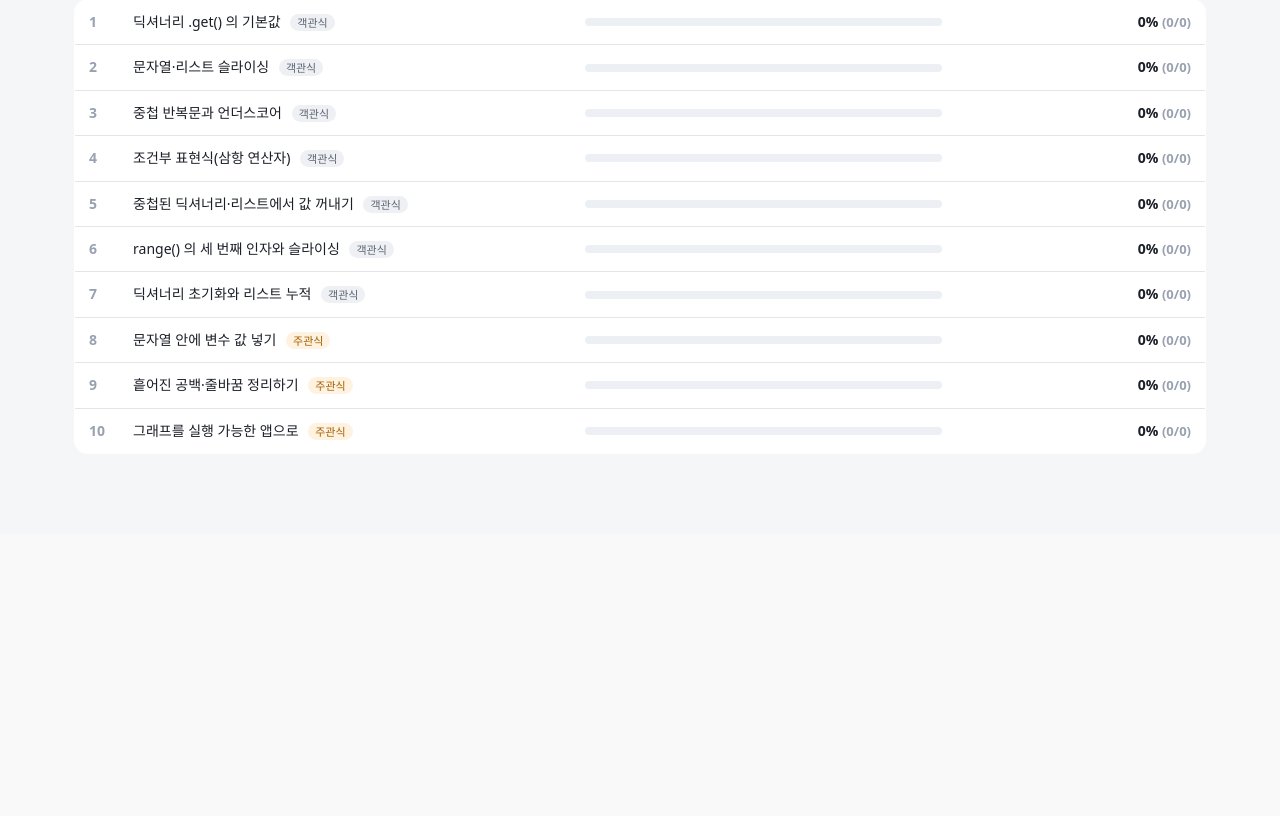
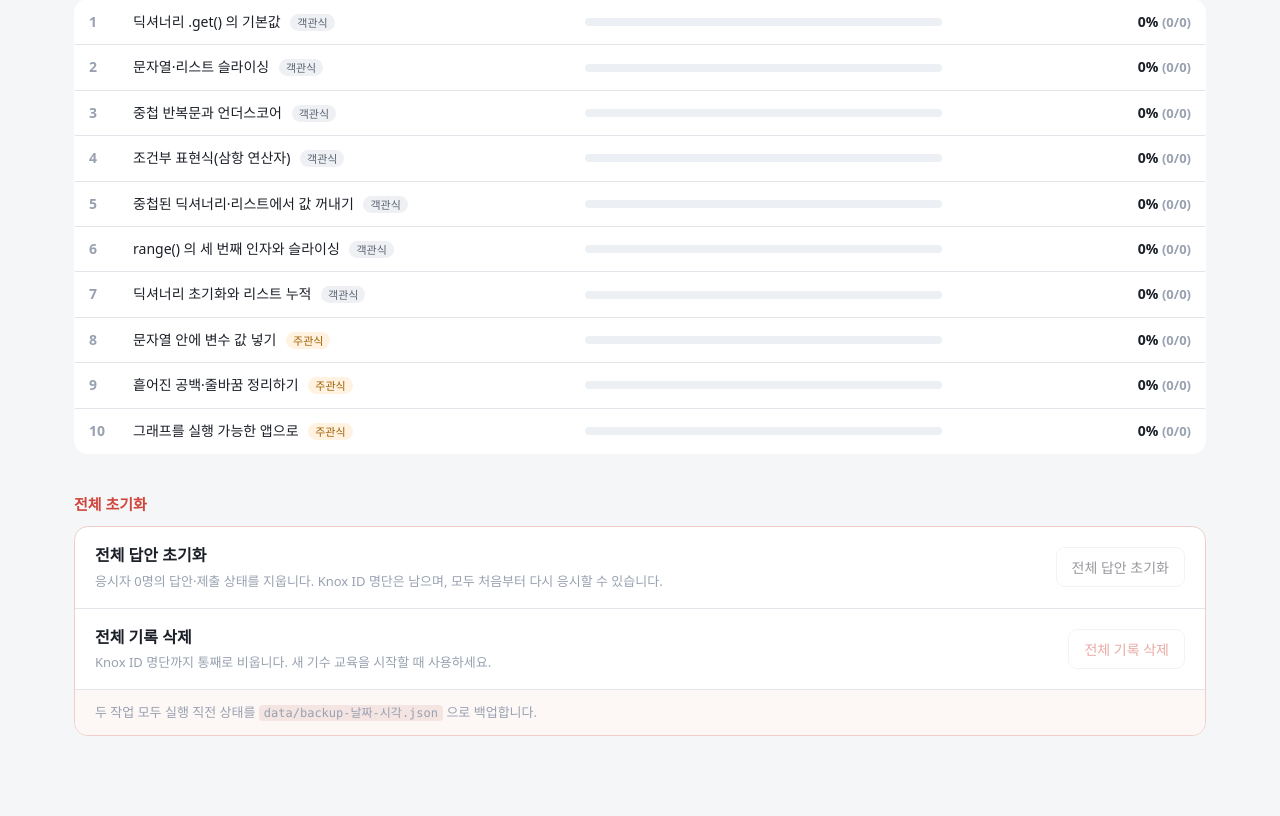
Before and after one commit to sanhaa/python-test-platform, a Flask app: page /admin in a window 1280 px wide. Shown: the part 456-1272 px from the top of the page. Before the commit the page ends 896 px from the top, so only its background shows below. Run offline with Flask 3, Linux system fonts and the light colour scheme; the visitor is signed in with stand-in values (Sample User, id 1).

Commit message:
응시자 식별을 Knox ID로 변경하고 전체 초기화 기능 추가
이름 대신 Knox ID로 접속하도록 전면 교체:
- 로그인 화면·관리자 표 헤더·CSV 헤더·안내 문구 전부 Knox ID로 통일
- 저장 필드 name -> knox_id, 기존 기록은 불러올 때 자동 변환
- 대소문자 무시, 공백 제거, 관리자 목록 정렬도 대소문자 무시

관리자 전체 초기화:
- 전체 답안 초기화 — 답안·제출 상태만 지우고 Knox ID 명단은 유지
- 전체 기록 삭제 — 명단까지 비움 (새 기수 교육 시작용)
- 두 작업 모두 실행 직전 상태를 data/backup-날짜-시각.json 으로 자동 백업
- 같은 초에 두 번 실행해도 백업이 덮어써지지 않도록 일련번호를 붙임

교육생 결과 화면에 점수와 정답을 함께 표시하도록 기본값 변경.

Co-Authored-By: Claude Opus 5 (1M context) <noreply@anthropic.com>

```diff
--- a/app.py
+++ b/app.py
@@ -67,18 +67,18 @@ def current_student():
 @app.route("/", methods=["GET", "POST"])
 def login():
     if request.method == "POST":
-        name = " ".join((request.form.get("name") or "").split())
-        if not name:
-            flash("이름을 입력해 주세요.")
+        knox_id = "".join((request.form.get("knox_id") or "").split())
+        if not knox_id:
+            flash("Knox ID를 입력해 주세요.")
             return redirect(url_for("login"))
 
-        if name.lower() == ADMIN_NAME:
+        if knox_id.lower() == ADMIN_NAME:
             session["is_admin"] = True
             return redirect(url_for("admin"))
 
         session.pop("is_admin", None)
-        record = storage.start_student(name)
-        session["student"] = record["name"]
+        record = storage.start_student(knox_id)
+        session["student"] = record["knox_id"]
         if record.get("submitted"):
             return redirect(url_for("result"))
         return redirect(url_for("exam"))
@@ -99,10 +99,10 @@ def logout():
 
 @app.route("/exam")
 def exam():
-    name = current_student()
-    if not name:
+    knox_id = current_student()
+    if not knox_id:
         return redirect(url_for("login"))
-    record = storage.get_student(name)
+    record = storage.get_student(knox_id)
     if record is None:
         session.clear()
         return redirect(url_for("login"))
@@ -110,14 +110,14 @@ def exam():
         return redirect(url_for("result"))
     return render_template("exam.html", title=TITLE, subtitle=SUBTITLE,
                            questions=QUESTIONS, total=TOTAL_QUESTIONS,
-                           name=record["name"], answers=record.get("answers", {}))
+                           knox_id=record["knox_id"], answers=record.get("answers", {}))
 
 
 @app.route("/api/answer", methods=["POST"])
 def api_answer():
     """문항 답안 자동 저장."""
-    name = current_student()
-    if not name:
+    knox_id = current_student()
+    if not knox_id:
         return jsonify({"ok": False, "error": "not_logged_in"}), 401
     payload = request.get_json(silent=True) or {}
     qid = payload.get("qid")
@@ -125,7 +125,7 @@ def api_answer():
     if qid is None or int(qid) not in QUESTION_BY_ID:
         return jsonify({"ok": False, "error": "bad_question"}), 400
 
-    record = storage.save_answer(name, qid, value)
+    record = storage.save_answer(knox_id, qid, value)
     if record is None:
         return jsonify({"ok": False, "error": "no_record"}), 404
     if record.get("submitted"):
@@ -140,10 +140,10 @@ def api_answer():
 
 @app.route("/submit", methods=["POST"])
 def submit():
-    name = current_student()
-    if not name:
+    knox_id = current_student()
+    if not knox_id:
         return redirect(url_for("login"))
-    record = storage.get_student(name)
+    record = storage.get_student(knox_id)
     if record is None:
         session.clear()
         return redirect(url_for("login"))
@@ -158,16 +158,16 @@ def submit():
               ", ".join(str(m) for m in missing))
         return redirect(url_for("exam"))
 
-    storage.submit(name)
+    storage.submit(knox_id)
     return redirect(url_for("result"))
 
 
 @app.route("/result")
 def result():
-    name = current_student()
-    if not name:
+    knox_id = current_student()
+    if not knox_id:
         return redirect(url_for("login"))
-    record = storage.get_student(name)
+    record = storage.get_student(knox_id)
     if record is None:
         session.clear()
         return redirect(url_for("login"))
@@ -241,7 +241,7 @@ def admin_reset():
     key = request.form.get("key", "")
     record = storage.get_student(key)
     if record and storage.reset_student(key):
-        flash("'%s' 님의 답안을 초기화했습니다. 다시 응시할 수 있습니다." % record["name"])
+        flash("%s 님의 답안을 초기화했습니다. 다시 응시할 수 있습니다." % record["knox_id"])
     else:
         flash("초기화할 응시자를 찾지 못했습니다.")
     return redirect(request.form.get("next") or url_for("admin"))
@@ -254,7 +254,35 @@ def admin_delete():
     key = request.form.get("key", "")
     record = storage.get_student(key)
     if record and storage.delete_student(key):
-        flash("'%s' 님의 기록을 삭제했습니다." % record["name"])
+        flash("%s 님의 기록을 삭제했습니다." % record["knox_id"])
+    return redirect(url_for("admin"))
+
+
+@app.route("/admin/reset-all", methods=["POST"])
+def admin_reset_all():
+    """전체 응시자 답안 초기화. 명단은 남기고 다시 응시하게 한다."""
+    if not _require_admin():
+        return redirect(url_for("login"))
+    count, backup_path = storage.reset_all()
+    if count:
+        flash("응시자 %d명의 답안을 모두 초기화했습니다. 직전 기록은 %s 에 백업했습니다."
+              % (count, os.path.basename(backup_path)))
+    else:
+        flash("초기화할 응시 기록이 없습니다.")
+    return redirect(url_for("admin"))
+
+
+@app.route("/admin/delete-all", methods=["POST"])
+def admin_delete_all():
+    """전체 응시 기록 삭제. 명단까지 비운다."""
+    if not _require_admin():
+        return redirect(url_for("login"))
+    count, backup_path = storage.delete_all()
+    if count:
+        flash("응시 기록 %d건을 모두 삭제했습니다. 직전 기록은 %s 에 백업했습니다."
+              % (count, os.path.basename(backup_path)))
+    else:
+        flash("삭제할 응시 기록이 없습니다.")
     return redirect(url_for("admin"))
 
 
@@ -277,14 +305,14 @@ def admin_export():
 
     buf = io.StringIO()
     writer = csv.writer(buf)
-    header = ["이름", "제출여부", "제출시각", "점수"]
+    header = ["Knox ID", "제출여부", "제출시각", "점수"]
     header += ["%d번" % q["id"] for q in QUESTIONS]
     header += ["%d번 답안" % q["id"] for q in QUESTIONS]
     writer.writerow(header)
 
     for record in storage.load_all():
         graded = grade(record)
-        row = [record.get("name", ""),
+        row = [record.get("knox_id", ""),
                "제출" if record.get("submitted") else "미제출",
                record.get("submitted_at") or "",
                graded["score"] if record.get("submitted") else ""]
--- a/static/style.css
+++ b/static/style.css
@@ -330,6 +330,24 @@ thead .sticky-col { background: #fafbfc; z-index: 2; }
 .row-actions form { margin: 0; }
 .legend { font-size: 12px; color: var(--ink-mute); margin: 10px 2px 34px; }
 
+/* 전체 초기화 영역 */
+.danger-title { margin-top: 40px; color: var(--no); }
+.danger-zone {
+  background: var(--surface); border: 1px solid #f0cdc9;
+  border-radius: 14px; overflow: hidden;
+}
+.danger-row {
+  display: flex; align-items: center; justify-content: space-between;
+  gap: 20px; padding: 16px 20px; border-bottom: 1px solid var(--line);
+}
+.danger-row p { margin: 2px 0 0; }
+.danger-row form { margin: 0; flex: 0 0 auto; }
+.danger-zone .backup-note { margin: 0; padding: 12px 20px; background: #fdf7f6; }
+.danger-zone .backup-note code {
+  background: #f4e4e2; padding: 1px 5px; border-radius: 4px; font-size: 12px;
+}
+.btn:disabled { opacity: .45; cursor: not-allowed; }
+
 table.rates {
   width: 100%; border-collapse: collapse; background: var(--surface);
   border: 1px solid var(--line); border-radius: 14px; overflow: hidden;
--- a/templates/admin.html
+++ b/templates/admin.html
@@ -30,7 +30,7 @@
     <table class="grid">
       <thead>
         <tr>
-          <th class="sticky-col">이름</th>
+          <th class="sticky-col">Knox ID</th>
           <th>상태</th>
           <th>점수</th>
           {% for q in questions %}<th class="qcol">{{ q.id }}</th>{% endfor %}
@@ -42,7 +42,7 @@
         {% for row in rows %}
         <tr>
           <td class="sticky-col name">
-            <a href="{{ url_for('admin_student', key=row.record.key) }}">{{ row.record.name }}</a>
+            <a href="{{ url_for('admin_student', key=row.record.key) }}">{{ row.record.knox_id }}</a>
           </td>
           <td>
             {% if row.record.submitted %}
@@ -66,12 +66,12 @@
           <td class="muted small">{{ row.record.submitted_at or '—' }}</td>
           <td class="row-actions">
             <form method="post" action="{{ url_for('admin_reset') }}"
-                  onsubmit="return confirm('{{ row.record.name }} 님의 답안을 초기화할까요? 되돌릴 수 없습니다.');">
+                  onsubmit="return confirm('{{ row.record.knox_id }} 님의 답안을 초기화할까요? 되돌릴 수 없습니다.');">
               <input type="hidden" name="key" value="{{ row.record.key }}">
               <button class="btn tiny">초기화</button>
             </form>
             <form method="post" action="{{ url_for('admin_delete') }}"
-                  onsubmit="return confirm('{{ row.record.name }} 님의 기록을 완전히 삭제할까요?');">
+                  onsubmit="return confirm('{{ row.record.knox_id }} 님의 기록을 완전히 삭제할까요?');">
               <input type="hidden" name="key" value="{{ row.record.key }}">
               <button class="btn tiny danger">삭제</button>
             </form>
@@ -101,5 +101,32 @@
       {% endfor %}
     </tbody>
   </table>
+
+  <h2 class="section-title danger-title">전체 초기화</h2>
+  <section class="danger-zone">
+    <div class="danger-row">
+      <div>
+        <b>전체 답안 초기화</b>
+        <p class="muted small">응시자 {{ rows|length }}명의 답안·제출 상태를 지웁니다.
+          Knox ID 명단은 남으며, 모두 처음부터 다시 응시할 수 있습니다.</p>
+      </div>
+      <form method="post" action="{{ url_for('admin_reset_all') }}"
+            onsubmit="return confirm('응시자 {{ rows|length }}명의 답안을 모두 초기화합니다.\n계속할까요?');">
+        <button class="btn" {% if not rows %}disabled{% endif %}>전체 답안 초기화</button>
+      </form>
+    </div>
+    <div class="danger-row">
+      <div>
+        <b>전체 기록 삭제</b>
+        <p class="muted small">Knox ID 명단까지 통째로 비웁니다. 새 기수 교육을 시작할 때 사용하세요.</p>
+      </div>
+      <form method="post" action="{{ url_for('admin_delete_all') }}"
+            onsubmit="return confirm('응시 기록 {{ rows|length }}건을 모두 삭제합니다.\n명단까지 사라집니다. 계속할까요?');">
+        <button class="btn danger" {% if not rows %}disabled{% endif %}>전체 기록 삭제</button>
+      </form>
+    </div>
+    <p class="muted small backup-note">두 작업 모두 실행 직전 상태를
+      <code>data/backup-날짜-시각.json</code> 으로 백업합니다.</p>
+  </section>
 </div>
 {% endblock %}
--- a/templates/admin_student.html
+++ b/templates/admin_student.html
@@ -1,5 +1,5 @@
 {% extends "base.html" %}
-{% block page_title %}{{ record.name }} · 관리자{% endblock %}
+{% block page_title %}{{ record.knox_id }} · 관리자{% endblock %}
 {% block body_class %}admin-page{% endblock %}
 
 {% block content %}
@@ -7,7 +7,7 @@
   <header class="admin-head">
     <div>
       <p class="eyebrow"><a href="{{ url_for('admin') }}">← 응시 현황</a></p>
-      <h1>{{ record.name }}</h1>
+      <h1>{{ record.knox_id }}</h1>
       <p class="lead small">
         {% if record.submitted %}
           제출 완료 · {{ record.submitted_at }} ·
@@ -19,7 +19,7 @@
     </div>
     <div class="admin-actions">
       <form method="post" action="{{ url_for('admin_reset') }}"
-            onsubmit="return confirm('{{ record.name }} 님의 답안을 초기화할까요?');">
+            onsubmit="return confirm('{{ record.knox_id }} 님의 답안을 초기화할까요?');">
         <input type="hidden" name="key" value="{{ record.key }}">
         <input type="hidden" name="next" value="{{ url_for('admin_student', key=record.key) }}">
         <button class="btn">답안 초기화</button>
--- a/templates/exam.html
+++ b/templates/exam.html
@@ -7,7 +7,7 @@
   <aside class="sidebar">
     <div class="sidebar-head">
       <p class="eyebrow">사전 테스트</p>
-      <h2>{{ name }} 님</h2>
+      <h2>{{ knox_id }}</h2>
     </div>
 
     <div class="progress">
--- a/templates/result.html
+++ b/templates/result.html
@@ -5,7 +5,7 @@
 <div class="result-wrap">
   <header class="result-head">
     <p class="eyebrow">제출 완료</p>
-    <h1>{{ record.name }} 님, 제출이 완료되었습니다.</h1>
+    <h1>{{ record.knox_id }} 님, 제출이 완료되었습니다.</h1>
     <p class="lead">제출 시각 {{ record.submitted_at }}</p>
     {% if graded %}
       <p class="score-line">점수 <b>{{ graded.score }}</b> / {{ graded.max_score }}점</p>
```
Also changed, not shown: storage.py (+86 -27 lines), templates/login.html (+5 -4 lines), README.md.
